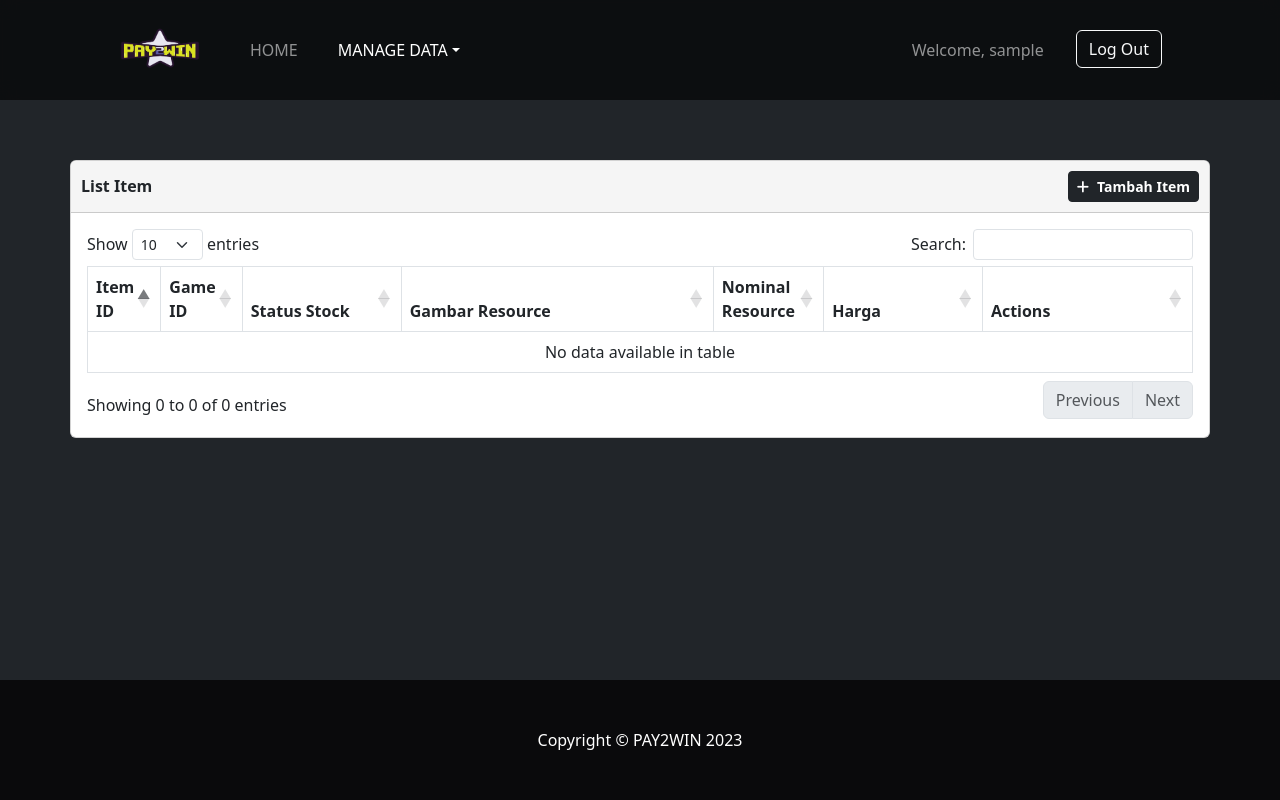
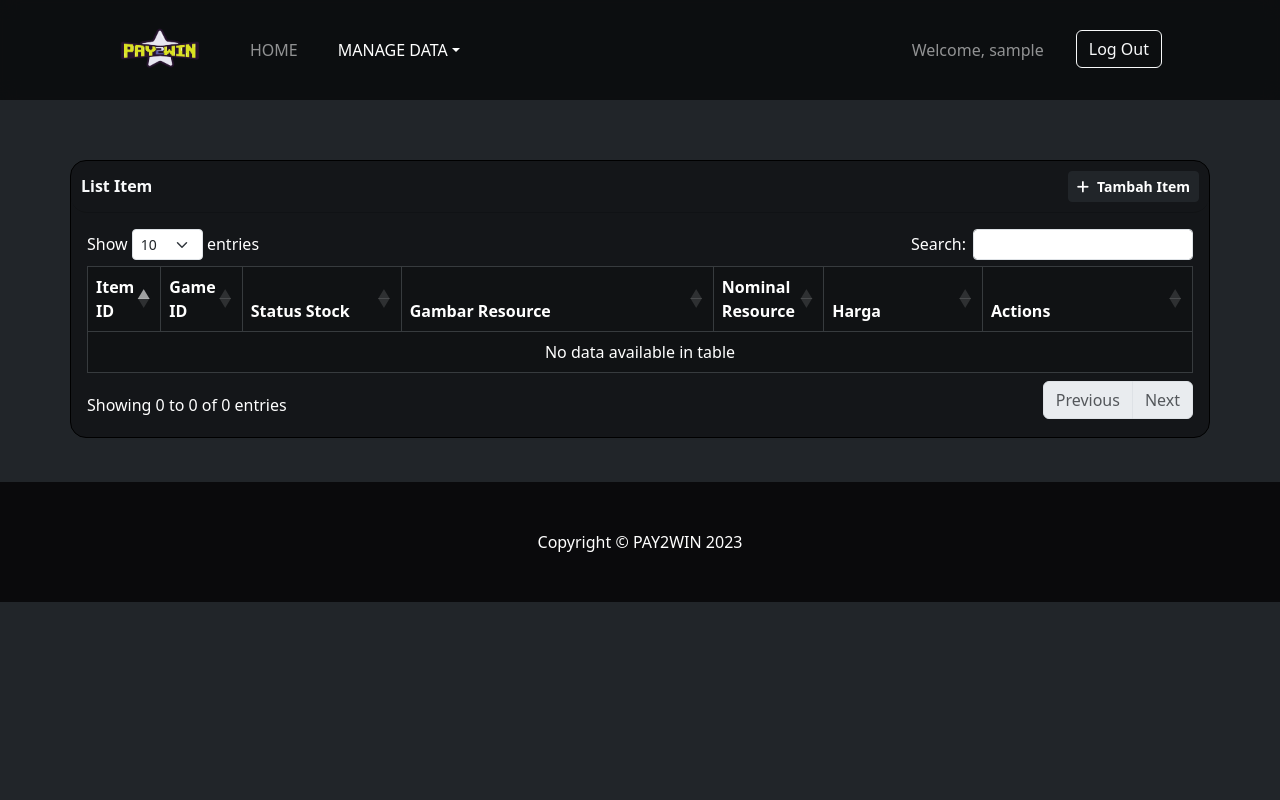
Before and after one commit to ezrabrilliant/project-tekweb, a PHP site: page /manage_item.php?id=1 in a window 1280 px wide. Run offline with PHP 8.4, Linux system fonts and the light colour scheme; the visitor is signed in with stand-in values (Sample User, id 1); data that the repository does not hold is empty; some libraries are stand-ins or nearby versions.

Commit message:
Update manage_item.php  (Changing Background Color, Blob Animation, And Transparant Table)

```diff
--- a/manage_item.php
+++ b/manage_item.php
@@ -1,4 +1,3 @@
-
 <?php
 session_start();
 include 'db_conn.php';
@@ -7,22 +6,18 @@ $rows = $stmt->fetchAll(PDO::FETCH_ASSOC);
 if (isset($_SESSION['user'])) {
     $user = $_SESSION['user'];
 
-    // Access user information
     $memberId = $user['member_id'];
     $userEmail = $user['email'];
     $userName = $user['username'];
-    // Add more fields as needed
 
-    // Display user information
-    // echo "Welcome, $userName! Your email is $userEmail.";
 } else {
-    // Redirect or display an error message if the user is not logged in
     header('location: login.php'); // Redirect to the login page
     exit;
 }
 
 
-function validate($data) {
+function validate($data)
+{
     $data = trim($data);
     $data = stripslashes($data);
     $data = htmlspecialchars($data);
@@ -38,7 +33,6 @@ if (isset($_POST['game_id']) && isset($_POST['gambar_resource']) && isset($_POST
     $stock = validate($_POST['newItemStock']);
     $gameId = validate($_POST['game_id']);
 
-    // Check if email, username, or telephone number already exists
     $stmt = $pdo->prepare("SELECT * FROM item WHERE nominal_topup = :nominal_topup AND game_id = :game_id");
     $stmt->bindParam(':nominal_topup', $nominalResource);
     $stmt->bindParam(':game_id', $gameId);
@@ -51,7 +45,6 @@ if (isset($_POST['game_id']) && isset($_POST['gambar_resource']) && isset($_POST
             $errorMsg = "Nominal resource sudah ada.";
         }
     } else {
-        // If no existing found, insert new item into the database
         $stmt = $pdo->prepare("INSERT INTO item VALUES (NULL,:status_stok,:nominal_topup,:harga_satuan, :resource_image, :game_id)");
         $stmt->bindParam(':status_stok', $stock);
         $stmt->bindParam(':nominal_topup', $nominalResource);
@@ -60,11 +53,9 @@ if (isset($_POST['game_id']) && isset($_POST['gambar_resource']) && isset($_POST
         $stmt->bindParam(':game_id', $gameId);
 
         if ($stmt->execute() && $stmt->rowCount() == 1) {
-            // User successfully registered, redirect to appropriate page
             header('location: manage_produk.php');
             exit();
         } else {
-            // Error occurred while registering the user
             $errorMsg = "Registrasi gagal. Silakan coba lagi.";
         }
     }
@@ -81,8 +72,9 @@ if (isset($_POST['game_id']) && isset($_POST['gambar_resource']) && isset($_POST
     <meta name="description" content="">
     <meta name="author" content="">
 
-    <title>Riwayat Pembelian User</title>
+    <title>Manage Data - PAY2WIN</title>
 
+    <link rel="stylesheet" href="css/styles.css">
     <script src="https://kit.fontawesome.com/785e8a7b97.js" crossorigin="anonymous"></script>
     <script src="https://ajax.googleapis.com/ajax/libs/jquery/3.7.1/jquery.min.js"></script>
     <link rel="stylesheet"
@@ -93,26 +85,19 @@ if (isset($_POST['game_id']) && isset($_POST['gambar_resource']) && isset($_POST
     <script defer src="https://code.jquery.com/jquery-3.7.0.js"></script>
     <script defer src="https://cdn.datatables.net/1.13.6/js/jquery.dataTables.min.js"></script>
     <script defer src="https://cdn.datatables.net/1.13.6/js/dataTables.bootstrap5.min.js"></script>
-    <style>
-        body {
-            min-height: 100vh;
-            display: flex;
-            flex-direction: column;
-            margin: 0;
-        }
 
-        main {
-            flex-grow: 1;
-            position: relative;
-        }
-
-        footer {
-            margin-top: auto;
-        }
-    </style>
 </head>
 
 <body class="bg-dark">
+
+    <div class="blob-c">
+        <div class="shape-blob one"></div>
+        <div class="shape-blob two"></div>
+        <div class="shape-blob three"></div>
+        <div class="shape-blob four"></div>
+        <div class="shape-blob five"></div>
+        <div class="shape-blob six"></div>
+    </div>
 
     <!-- Navigation-->
     <nav class="py-4 navbar navbar-expand-lg navbar-dark fixed-top"
@@ -157,28 +142,22 @@ if (isset($_POST['game_id']) && isset($_POST['gambar_resource']) && isset($_POST
         </div>
     </nav>
 
-
-
     <?php $game_id = $_GET['id']; ?>
-    <!-- <p></p> -->
-      <!-- Page Wrapper -->
     <div id="wrapper">
-        <!-- Content Wrapper -->
         <div id="content-wrapper" class="d-flex flex-column">
-            <!-- Main Content -->
             <div id="content">
                 <div class="container" style="padding: 160px 0 20px 0;">
-                    <div class="card mb-4">
+                    <div class="card border-black text-white mb-4 animate"  style='border-radius: 1rem;background-color: rgb(0, 0, 0, 0.4) !important'>
                         <div class="card-header"
-                            style="display: flex; justify-content: space-between;align-items: center;padding: 10px;background-color: #f5f5f5;">
-                            <h6 class="m-0 font-weight-bold text-dark"><strong>List Item</strong></h6>
+                            style="display: flex; justify-content: space-between;align-items: center;padding: 10px;border-radius: 1rem;background-color: rgb(0, 0, 0, 0.0) !important">
+                            <h6 class="m-0 font-weight-bold text-light"><strong>List Item</strong></h6>
                             <button class="btn btn-dark btn-sm" data-bs-toggle="modal" data-bs-target="#addItemModal"
-                                style="margin-left: 10px; text-bo"><i class="fa-solid fa-plus"
+                                style="margin-left: 10px;"><i class="fa-solid fa-plus"
                                     style="padding:0 8px 0 0px"></i><strong>Tambah Item</strong></button>
                         </div>
                         <div class="card-body">
                             <div class="table-responsive">
-                                <table class="table table-bordered" id="dataTable" width="100%" cellspacing="0">
+                                <table class="table table-bordered table-dark" id="dataTable" width="100%" cellspacing="0" style="--bs-table-bg: rgb(0, 0, 0, 0.2) !important;">
                                     <thead>
                                         <tr>
                                             <th style="width: 5%;">Item ID</th>
@@ -209,15 +188,15 @@ if (isset($_POST['game_id']) && isset($_POST['gambar_resource']) && isset($_POST
                                             echo "<td>$itemId</td>";
                                             echo "<td>$gameId</td>";
                                             if ($stock == 1) {
-                                                echo "<td>Ready</td>";
+                                                echo "<td><span class='badge text-bg-success text-success-emphasis bg-success-subtle border border-success-subtle rounded-2'>Ready</span></td>";
                                             } else {
-                                                echo "<td>Not Avalaible</td>";
+                                                echo "<td><span class='badge text-bg-danger text-danger-emphasis bg-danger-subtle border border-danger-subtle rounded-2'>Not Avalaible</span></td>";
                                             }
                                             echo "<td style='text-align: center;'><img src='$gambar_resource' width='100' height='100'></td>";
                                             echo "<td>$nominal_resource</td>";
-                                            echo "<td>$harga</td>";
-                                            echo "<td style='text-align: center; vertical-align: middle;'><button class='edit-item-btn btn btn-primary btn-sm' data-item-id='$itemId' data-stock='$stock' data-gambar-resource='$gambar_resource' data-nominal-resource= '$nominal_resource' data-harga='$harga'>Edit</button>";
-                                            echo "<button class='delete-item-btn btn btn-danger btn-sm' style='margin-left:10px;'>Delete</button></td>";
+                                            echo "<td> Rp " . number_format($harga, 0, ',', '.') . "</td>";
+                                            echo "<td style='text-align: center; vertical-align: middle;'><button class='edit-item-btn btn btn-primary btn-sm' data-item-id='$itemId' data-stock='$stock' data-gambar-resource='$gambar_resource' data-nominal-resource= '$nominal_resource' data-harga='$harga'><i class='fa-solid fa-pen-to-square'></i></button>";
+                                            echo "<button class='delete-item-btn btn btn-danger btn-sm' style='margin-left:10px;'><i class='fa-solid fa-trash'></i></button></td>";
                                             echo "</tr>";
                                         }
                                         ?>
@@ -226,25 +205,17 @@ if (isset($_POST['game_id']) && isset($_POST['gambar_resource']) && isset($_POST
                             </div>
                         </div>
                     </div>
-
                 </div>
-                <!-- /.container-fluid -->
-
             </div>
-            <!-- End of Main Content -->
         </div>
-        <!-- End of Content Wrapper -->
-
     </div>
-
-
 
 
     <!-- Modal Logout -->
     <div class="modal fade" id="logoutModal" tabindex="-1" role="dialog" aria-labelledby="exampleModalLabel"
         aria-hidden="true">
         <div class="modal-dialog modal-dialog-centered" role="document">
-            <div class="modal-content">
+            <div class="modal-content bg-dark text-white">
                 <div class="modal-header">
                     <h5 class="modal-title" id="exampleModalLabel">Are you sure you want to Logout?</h5>
                     <button type="button" class="btn-close" data-bs-dismiss="modal" aria-label="Close"></button>
@@ -262,7 +233,7 @@ if (isset($_POST['game_id']) && isset($_POST['gambar_resource']) && isset($_POST
     <div class="modal fade" id="editItemModal" tabindex="-1" role="dialog" aria-labelledby="editUserModalLabel"
         aria-hidden="true">
         <div class="modal-dialog modal-dialog-centered" role="document">
-    <div class="modal-content">
+            <div class="modal-content bg-dark text-white">
                 <div class="modal-header">
                     <h5 class="modal-title" id="editUserModalLabel">Edit Item Information</h5>
                     <button type="button" class="btn-close" data-bs-dismiss="modal" aria-label="Close"></button>
@@ -279,18 +250,24 @@ if (isset($_POST['game_id']) && isset($_POST['gambar_resource']) && isset($_POST
                         </div>
                         <div class="mb-3">
                             <label for="editGambarResource" class="form-label">Path Gambar Resource:</label>
-                    <input type="text" class="form-control" id="editGambarResource" name="editGambarResource" required>
+                            <input type="text" class="form-control" id="editGambarResource" name="editGambarResource"
+                                required>
                         </div>
                         <div class="mb-3">
                             <label for="editNominalResource" class="form-label">Nominal Resource:</label>
-                    <input type="text" class="form-control" id="editNominalResource" name="editNominalResource" required>
+                            <input type="text" class="form-control" id="editNominalResource" name="editNominalResource"
+                                required>
                         </div>
                         <div class="mb-3">
                             <label for="editHarga" class="form-label">Harga Resource:</label>
                             <input type="textarea" class="form-control" id="editHarga" name="editHarga" required>
                         </div>
                         <input type="hidden" id="editItemId" name="editItemId">
-                <button type="submit" class="btn btn-primary">Save Changes</button>
+                        <div class="text-center d-flex justify-content-between" style="padding:10px 0 0 0">
+                            <button type="button" class="btn text-white btn-danger" data-bs-dismiss="modal"aria-label="Close"><i class="fa-solid fa-ban" style="padding-right:10px;"></i> Cancel</button>
+                            <input type="hidden" id="editGameId" name="editGameId">
+                            <button type="submit" class="btn btn-success"><i class="fa-solid fa-floppy-disk" style="padding-right:10px;"></i> Save Changes</button>
+                        </div>
                     </form>
                 </div>
             </div>
@@ -300,8 +277,8 @@ if (isset($_POST['game_id']) && isset($_POST['gambar_resource']) && isset($_POST
     <!-- Modal Add Game -->
     <div class="modal fade" id="addItemModal" tabindex="-1" role="dialog" aria-labelledby="addAdminModalLabel"
         aria-hidden="true">
-        <div class="modal-dialog" role="document">
-            <div class="modal-content">
+        <div class="modal-dialog modal-dialog-centered" role="document">
+            <div class="modal-content bg-dark text-white">
                 <div class="modal-header">
                     <h5 class="modal-title" id="addAdminModalLabel">Tambah Game</h5>
                     <button type="button" class="btn-close" data-bs-dismiss="modal" aria-label="Close"></button>
@@ -312,24 +289,25 @@ if (isset($_POST['game_id']) && isset($_POST['gambar_resource']) && isset($_POST
                         <div class="form-group mb-3">
                             <h4>Status Stok</h4>
                             <div class="form-check form-switch">
-                                <input class="form-check-input" type="checkbox" id="newItemStock" name="newItemStock" checked>
+                                <input class="form-check-input" type="checkbox" id="newItemStock" name="newItemStock"
+                                    checked>
                                 <label class="form-check-label" for="flexSwitchCheckChecked">Ready</label>
                             </div>
                         </div>
                         <div class="form-group  mb-3">
-                            <h4>Path Gambar Resource</h4><input type="textarea" class="form-control mt-1" placeholder="Deskripsi"
-                                name="gambar_resource">
+                            <h4>Path Gambar Resource</h4><input type="textarea" class="form-control mt-1"
+                                placeholder="Deskripsi" name="gambar_resource">
                         </div>
                         <div class="form-group  mb-3">
                             <h4>Nominal Resource</h4><input type="textarea" class="form-control mt-1" placeholder="Logo"
                                 name="nominal_resource">
                         </div>
                         <div class="form-group  mb-3">
-                            <h4>Harga</h4><input type="textarea" class="form-control mt-1" placeholder="Gambar deskripsi"
-                                name="harga_satuan">
+                            <h4>Harga</h4><input type="textarea" class="form-control mt-1"
+                                placeholder="Gambar deskripsi" name="harga_satuan">
                         </div>
-                        <?php echo "<input type='hidden' name='game_id' id='game_id' value = ".$game_id.">" ?>
-                        <div class="text-center d-flex justify-content-between"  style="padding:10px 0 0 0">
+                        <?php echo "<input type='hidden' name='game_id' id='game_id' value = " . $game_id . ">" ?>
+                        <div class="text-center d-flex justify-content-between" style="padding:10px 0 0 0">
                             <button type="button" class="btn text-white btn-danger" data-bs-dismiss="modal"
                                 aria-label="Close">Cancel</button>
                             <input type="submit" class="btn text-white btn-success w-25 login" value="Submit"
@@ -359,10 +337,7 @@ if (isset($_POST['game_id']) && isset($_POST['gambar_resource']) && isset($_POST
         function validateForm() {
             var checkbox = document.getElementById("newItemStock");
             var hasilCheckBox = 0;
-
-            // Check if the checkbox is checked
             if (checkbox.checked) {
-               // console.log("Checkbox is checked"); // 1
                 hasilCheckBox = 1;
             }
             var stock = hasilCheckBox;
@@ -370,7 +345,6 @@ if (isset($_POST['game_id']) && isset($_POST['gambar_resource']) && isset($_POST
             var nominal = document.forms["add_item"]["nominal_resource"].value;
             var harga = document.forms["add_item"]["harga_satuan"].value;
             var game_id = document.form["add_item"]["game_id"].value;
-            //var gambarDeskripsi = document.forms["add_item"]["gambar_deskripsi_input"].value;
 
             if (gambar_resource === "" || nominal === "" || harga === "") {
                 alert("All fields must be filled out");
@@ -380,12 +354,10 @@ if (isset($_POST['game_id']) && isset($_POST['gambar_resource']) && isset($_POST
         }
 
         function logout() {
-            // Buat permintaan AJAX ke server untuk menghapus sesi
             var xhr = new XMLHttpRequest();
             xhr.open('GET', 'logout.php', true);
             xhr.onreadystatechange = function () {
                 if (xhr.readyState == 4 && xhr.status == 200) {
-                    // Jika sesi dihapus dengan sukses, redirect ke halaman index.php
                     window.location.href = 'index.php';
                 }
             };
@@ -395,24 +367,18 @@ if (isset($_POST['game_id']) && isset($_POST['gambar_resource']) && isset($_POST
         $(document).ready(function () {
 
             $('#dataTable').DataTable();
-
-            // Delete User Button (gunakan jQuery untuk menyisipkan konfirmasi)
             $('.delete-item-btn').on('click', function () {
-                var itemId = $(this).closest('tr').find('td:first').text(); // Mendapatkan ID pengguna dari kolom pertama tabel
+                var itemId = $(this).closest('tr').find('td:first').text();
                 if (confirm('Apakah Anda yakin ingin menghapus item dengan ID ' + itemId + '?')) {
-                    // Kirim permintaan penghapusan ke server menggunakan AJAX
                     $.ajax({
                         type: 'post',
-                        url: 'delete_item.php', // Ganti dengan URL endpoint penghapusan di server Anda
+                        url: 'delete_item.php',
                         data: { itemId: itemId },
                         success: function (response) {
-                            // Tampilkan pesan sukses atau lakukan tindakan lain jika penghapusan berhasil
                             alert('Item dengan ID ' + itemId + ' telah dihapus.');
-                            // Refresh halaman setelah penghapusan
                             location.reload();
                         },
                         error: function (xhr, status, error) {
-                            // Tampilkan pesan kesalahan atau lakukan tindakan lain jika penghapusan gagal
                             console.error('Terjadi kesalahan: ' + error);
                         }
                     });
@@ -420,41 +386,59 @@ if (isset($_POST['game_id']) && isset($_POST['gambar_resource']) && isset($_POST
             });
 
             // INI BUAT NAMPILIN DETAIL GAME NYA WAKTU EDIT DIKLIK
-            // Mengelola tombol "Edit" ketika diklik
             $('.edit-item-btn').on('click', function () {
                 var itemId = $(this).data('item-id');
                 var stock = $(this).data('stock');
                 var gambarResource = $(this).data('gambar-resource');
                 var nominalResource = $(this).data('nominal-resource');
                 var harga = $(this).data('harga');
-                // Mengisi nilai input modal edit dengan data pengguna yang akan diedit
                 $('#editItemId').val(itemId);
                 $('#editStock').val(stock);
                 $('#editGambarResource').val(gambarResource);
                 $('#editNominalResource').val(nominalResource);
                 $('#editHarga').val(harga);
-                // Menampilkan modal edit
                 $('#editItemModal').modal('show');
             });
 
-            // Mengirim data pengguna yang diperbarui menggunakan AJAX
+            // INI BUAT NGEUPDATE DATA GAME NYA
             $('#editItemForm').on('submit', function (event) {
                 event.preventDefault();
                 $.ajax({
                     type: 'post',
-                    url: 'update_item.php', // Ganti dengan nama file yang sesuai di server Anda
+                    url: 'update_item.php',
                     data: $(this).serialize(),
                     success: function (response) {
-                        // Tindakan setelah perubahan pengguna disimpan (misalnya, menutup modal)
                         $('#editItemModal').modal('hide');
                         alert('Perubahan item disimpan.');
-                        // Refresh halaman untuk memperbarui tampilan riwayat pembelian pengguna
                         location.reload();
                     },
                     error: function (xhr, status, error) {
-                        // Tindakan jika penyimpanan perubahan gagal
                         console.error('Terjadi kesalahan: ' + error);
                     }
+                });
+            });
+
+            // Animate Card
+            document.addEventListener("DOMContentLoaded", function () {
+                var options = {
+                    root: null,
+                    rootMargin: "0px",
+                    threshold: 0.5
+                };
+
+                var observer = new IntersectionObserver(function (entries, observer) {
+                    entries.forEach(function (entry) {
+                        if (entry.isIntersecting) {
+                            entry.target.classList.add("animate");
+                            observer.unobserve(entry.target);
+                        }
+                    });
+                }, options);
+
+                var elements = document.querySelectorAll(".card");
+
+                elements.forEach(function (element) {
+                    observer.observe(element);
                 });
             });
         });
```
Lines whose indentation alone changed are shown as unchanged.
